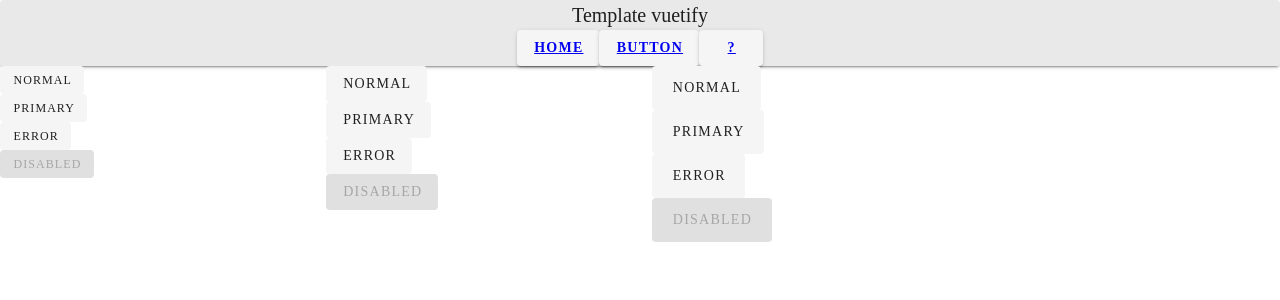
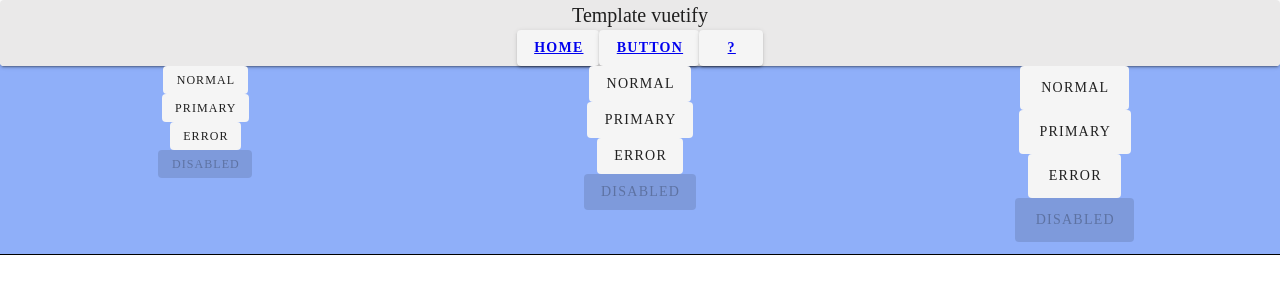
Before and after one commit to SacleuxBenoit/creation-template-vuetify, a Vue app in the folder front/: page /button in a window 1280 px wide. Shown: the top 300 px of the page. Built offline with nearby package versions, Linux system fonts and the light colour scheme.

Commit message:
add a class containerButton,with border-bottom, background color and text-align in it in the component Button.vue

```diff
--- a/front/src/components/Button.vue
+++ b/front/src/components/Button.vue
@@ -1,6 +1,6 @@
 <template>
-  <v-row align="center">
-    <v-col class="text-center" cols="12" sm="3">
+  <v-row class="containerButton">
+    <v-col class="text-center" cols="12" sm="4">
       <div class="my-2">
         <v-btn depressed small>Normal</v-btn>
       </div>
@@ -15,7 +15,7 @@
       </div>
     </v-col>
 
-    <v-col class="text-center" cols="12" sm="3">
+    <v-col class="text-center" cols="12" sm="4">
       <div class="my-2">
         <v-btn depressed>Normal</v-btn>
       </div>
@@ -30,7 +30,7 @@
       </div>
     </v-col>
 
-    <v-col class="text-center" cols="12" sm="3">
+    <v-col class="text-center" cols="12" sm="4">
       <div class="my-2">
         <v-btn depressed large>Normal</v-btn>
       </div>
@@ -46,3 +46,11 @@
     </v-col>
   </v-row>
 </template>
+
+<style>
+.containerButton{
+    border-bottom : 1px solid #000;
+    background-color: #8FAFF9;
+    text-align:center;
+}
+</style>
```
